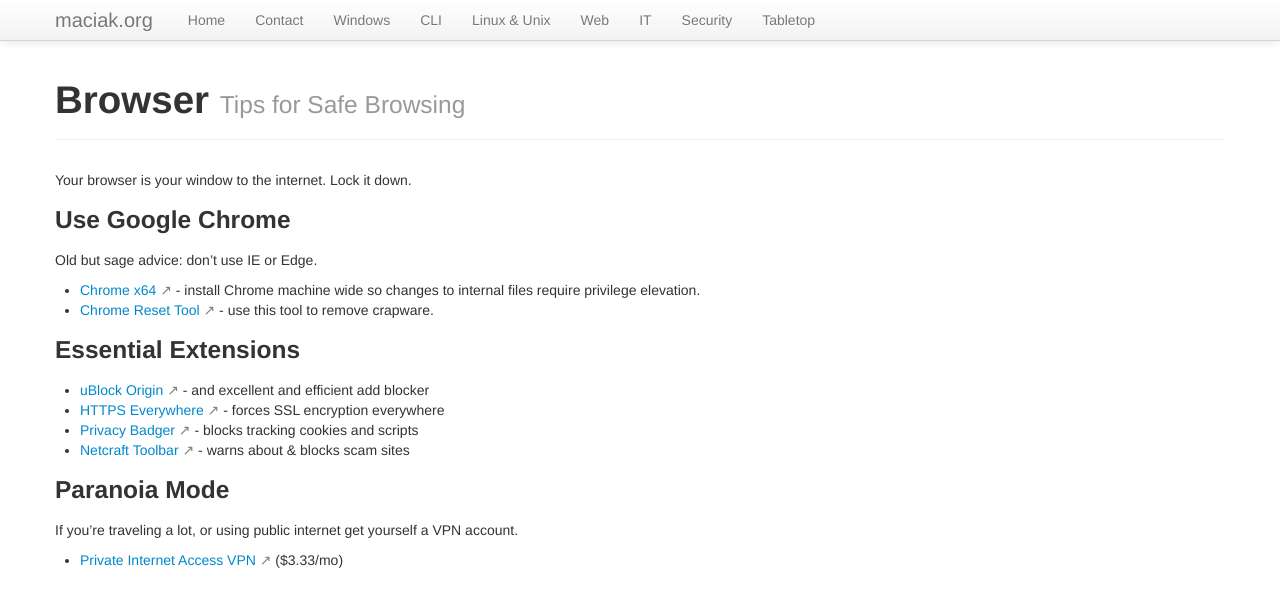
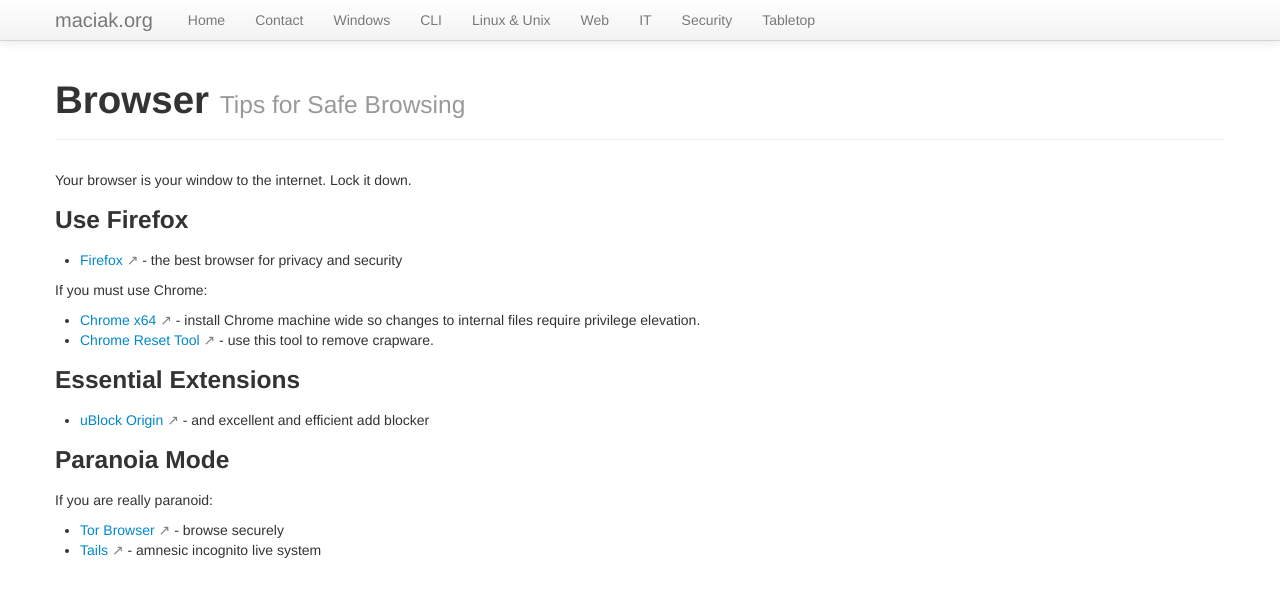
Before and after one commit to maciakl/maciak.org, a Jekyll site: the page built from _security/browser.md, in a window 1280 px wide. Shown: the top 607 px of the page. Built offline with Jekyll 4.4.1, drawn with Linux system fonts in a browser that asks for light colours.

Commit message:
more updates

```diff
--- a/_security/browser.md
+++ b/_security/browser.md
@@ -7,22 +7,22 @@
 
 Your browser is your window to the internet. Lock it down.
 
-### Use Google Chrome
+### Use Firefox
 
-Old but sage advice: don't use IE or Edge.
+- [Firefox](https://www.mozilla.org/en-US/firefox/new/) - the best browser for privacy and security
+
+If you must use Chrome:
 
 - [Chrome x64](https://www.google.com/work/chrome/browser/) - install Chrome machine wide so changes to internal files require privilege elevation.
 - [Chrome Reset Tool](https://www.google.com/chrome/cleanup-tool/) - use this tool to remove crapware.
 
 ### Essential Extensions
 
-- [uBlock Origin](https://chrome.google.com/webstore/detail/ublock-origin/cjpalhdlnbpafiamejdnhcphjbkeiagm?hl=en) - and excellent and efficient add blocker
-- [HTTPS Everywhere](https://chrome.google.com/webstore/detail/https-everywhere/gcbommkclmclpchllfjekcdonpmejbdp) - forces SSL encryption everywhere
-- [Privacy Badger](https://www.eff.org/privacybadger) - blocks tracking cookies and scripts
-- [Netcraft Toolbar](https://chrome.google.com/webstore/detail/netcraft-extension/bmejphbfclcpmpohkggcjeibfilpamia) - warns about &amp; blocks scam sites
+- [uBlock Origin](https://addons.mozilla.org/en-US/firefox/addon/ublock-origin/) - and excellent and efficient add blocker
 
 ### Paranoia Mode
 
-If you're traveling a lot, or using public internet get yourself a VPN account.
+If you are really paranoid:
 
-- [Private Internet Access VPN](https://www.privateinternetaccess.com/pages/buy-vpn/) ($3.33/mo)
+- [Tor Browser](https://www.torproject.org/download/) - browse securely
+- [Tails](https://tails.boum.org/) - amnesic incognito live system
```
Also changed, not shown: _kb/ext.md (+2 -8 lines), index.md (+2 -2 lines), lin.html (+4 -3 lines).
